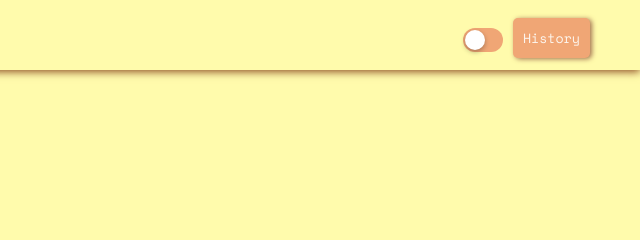
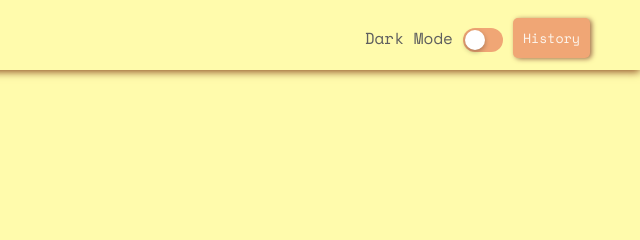
Before and after one commit to Therohitmahar/My-Dictionary---JavaScript-Project, a plain HTML site: page index.html in a window 1280 px wide. Shown: the top 240 px of the page, 640-1280 px from the left. Drawn offline with nearby package versions, Linux system fonts and the light colour scheme.

Commit message:
readability for dark-mode

```diff
--- a/index.html
+++ b/index.html
@@ -30,6 +30,8 @@
         <ul>
           <li><img src="img/logo.png" alt="" /></li>
           <div>
+            <label class="dark-mode" for="toggle">Dark Mode</label>
+
             <div class="toggle-switch">
               <input class="toggle-input" id="toggle" type="checkbox" />
               <label class="toggle-label" for="toggle"></label>
--- a/styles.css
+++ b/styles.css
@@ -7,6 +7,7 @@
   --btn-shadow: #a37150;
   --text-color: #fcf5ed;
   --container-shadow: 0 20px 40px var(--btn-bg);
+  --mode-btn: #5f5f5f;
 }
 * {
   margin: 0;
@@ -28,6 +29,7 @@ body.dark {
   --suggestion-bg: #262626;
   --suggestion-div-bg: #252323;
   --container-shadow: 0 20px 4px var(--btn-bg);
+  --mode-btn: #bbb;
 }
 nav {
   background-color: var(--bg-color);
@@ -110,6 +112,10 @@ nav button {
   color: var(--text-color);
   border-bottom: 3px solid var(--text-color);
   transition: 1s;
+}
+.dark-mode {
+  color: var(--mode-btn);
+  cursor: pointer;
 }
 .input-box input:focus {
   border-bottom: 3px solid var(--suggestion-bg);
```
